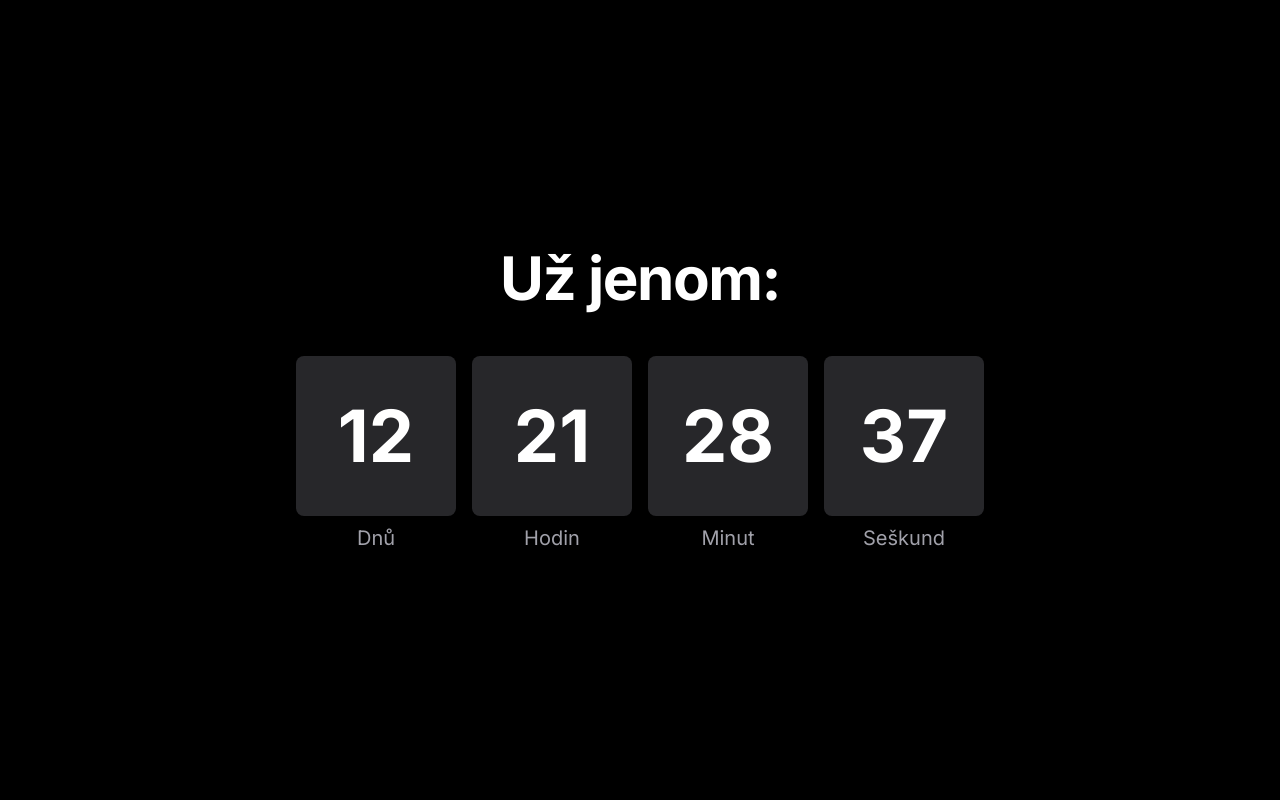
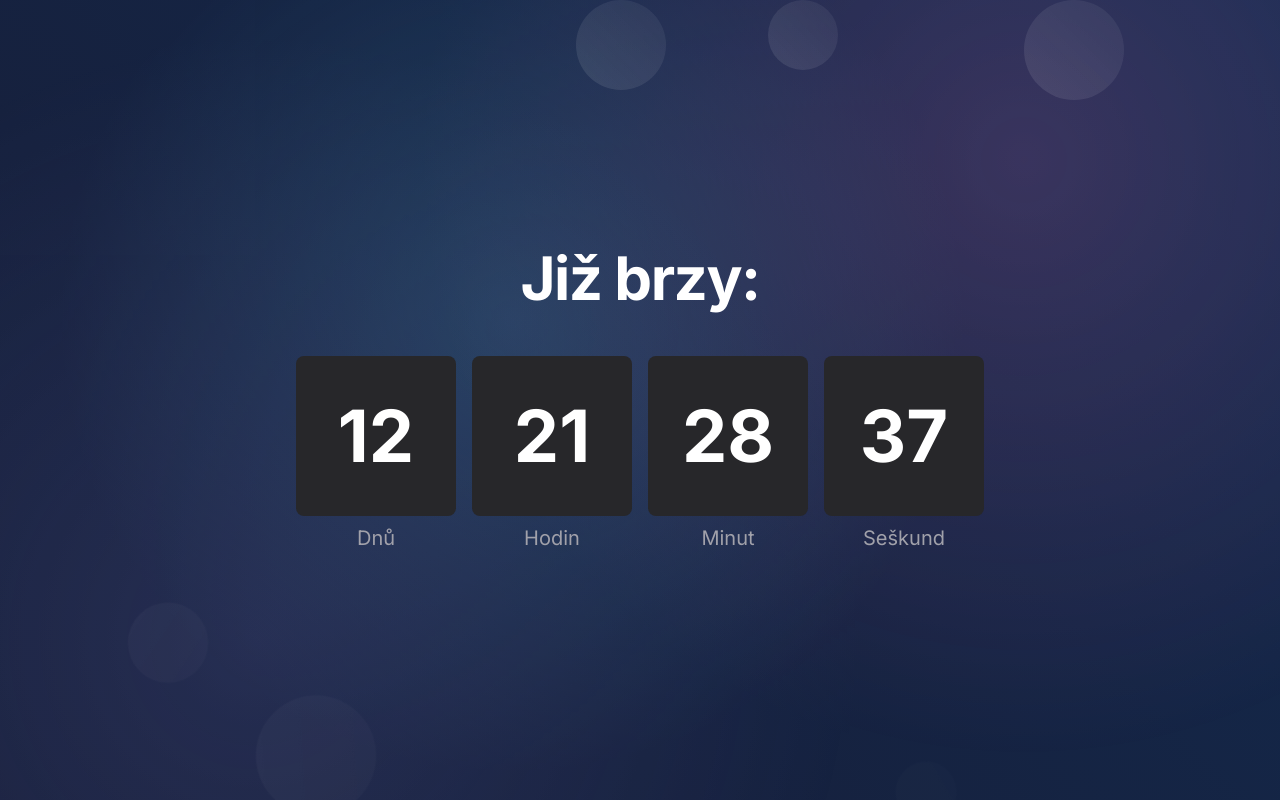
Before and after one commit to Mixerito/0002-klimatizace-mayer-cz, a Next.js app: page / in a window 1280 px wide. Built offline with nearby package versions, Linux system fonts and the light colour scheme.

Commit message:
Animated background

```diff
--- a/app/globals.css
+++ b/app/globals.css
@@ -89,6 +89,135 @@ body {
     @apply border-border;
   }
   body {
-    @apply bg-background text-foreground;
+    @apply text-foreground;
+    background: transparent;
+  }
+
+  .animated-background {
+    position: fixed;
+    top: 0;
+    left: 0;
+    width: 100%;
+    height: 100%;
+    z-index: -1;
+    background: linear-gradient(45deg, #0f0f23, #1a1a2e, #16213e, #0f3460);
+    background-size: 400% 400%;
+    animation: gradientShift 15s ease infinite;
+  }
+
+  .animated-background::before {
+    content: '';
+    position: absolute;
+    top: 0;
+    left: 0;
+    width: 100%;
+    height: 100%;
+    background: radial-gradient(circle at 20% 80%, rgba(120, 119, 198, 0.3) 0%, transparent 50%),
+                radial-gradient(circle at 80% 20%, rgba(255, 119, 198, 0.3) 0%, transparent 50%),
+                radial-gradient(circle at 40% 40%, rgba(120, 219, 255, 0.3) 0%, transparent 50%);
+    animation: gradientPulse 20s ease-in-out infinite alternate;
+  }
+
+  .floating-shapes {
+    position: fixed;
+    top: 0;
+    left: 0;
+    width: 100%;
+    height: 100%;
+    z-index: -1;
+    pointer-events: none;
+  }
+
+  .shape {
+    position: absolute;
+    background: linear-gradient(45deg, rgba(255, 255, 255, 0.1), rgba(255, 255, 255, 0.05));
+    border-radius: 50%;
+    animation: float 20s infinite linear;
+  }
+
+  .shape:nth-child(1) {
+    width: 80px;
+    height: 80px;
+    left: 10%;
+    animation-duration: 25s;
+    animation-delay: 0s;
+  }
+
+  .shape:nth-child(2) {
+    width: 120px;
+    height: 120px;
+    left: 20%;
+    animation-duration: 30s;
+    animation-delay: 2s;
+  }
+
+  .shape:nth-child(3) {
+    width: 60px;
+    height: 60px;
+    left: 70%;
+    animation-duration: 35s;
+    animation-delay: 4s;
+  }
+
+  .shape:nth-child(4) {
+    width: 100px;
+    height: 100px;
+    left: 80%;
+    animation-duration: 28s;
+    animation-delay: 6s;
+  }
+
+  .shape:nth-child(5) {
+    width: 90px;
+    height: 90px;
+    left: 45%;
+    animation-duration: 32s;
+    animation-delay: 8s;
+  }
+
+  .shape:nth-child(6) {
+    width: 70px;
+    height: 70px;
+    left: 60%;
+    animation-duration: 40s;
+    animation-delay: 10s;
+  }
+
+  @keyframes gradientShift {
+    0% {
+      background-position: 0% 50%;
+    }
+    50% {
+      background-position: 100% 50%;
+    }
+    100% {
+      background-position: 0% 50%;
+    }
+  }
+
+  @keyframes gradientPulse {
+    0% {
+      opacity: 0.5;
+    }
+    100% {
+      opacity: 0.8;
+    }
+  }
+
+  @keyframes float {
+    0% {
+      transform: translateY(100vh) rotate(0deg);
+      opacity: 0;
+    }
+    10% {
+      opacity: 0.3;
+    }
+    90% {
+      opacity: 0.3;
+    }
+    100% {
+      transform: translateY(-100px) rotate(360deg);
+      opacity: 0;
+    }
   }
 }
--- a/app/layout.tsx
+++ b/app/layout.tsx
@@ -18,7 +18,22 @@ export default function RootLayout({
 }>) {
   return (
     <html lang="en" suppressHydrationWarning>
-      <body className={`${inter.className} bg-black`}>{children}</body>
+      <body className={`${inter.className}`}>
+        {/* Animated background */}
+        <div className="animated-background"></div>
+
+        {/* Floating shapes */}
+        <div className="floating-shapes">
+          <div className="shape"></div>
+          <div className="shape"></div>
+          <div className="shape"></div>
+          <div className="shape"></div>
+          <div className="shape"></div>
+          <div className="shape"></div>
+        </div>
+
+        {children}
+      </body>
     </html>
   )
 }
--- a/app/page.tsx
+++ b/app/page.tsx
@@ -5,9 +5,9 @@ import CountdownTimer from "@/components/countdown-timer"
 export default function Home() {
   return (
     <ThemeProvider defaultTheme="dark" storageKey="theme">
-      <main className="flex min-h-screen flex-col items-center justify-center bg-black text-white">
+      <main className="flex min-h-screen flex-col items-center justify-center text-white">
         <div className="container flex flex-col items-center justify-center gap-4 px-4 py-16 text-center">
-          <h1 className="text-4xl font-bold tracking-tight sm:text-6xl">Už jenom:</h1>
+          <h1 className="text-4xl font-bold tracking-tight sm:text-6xl">Již brzy:</h1>
           <div className="mt-8">
             <CountdownTimer targetDate="2025-07-01T00:00:00+02:00" />
           </div>
```
Also changed, not shown: 1 other file (tests, documents, lock files or other folders).
